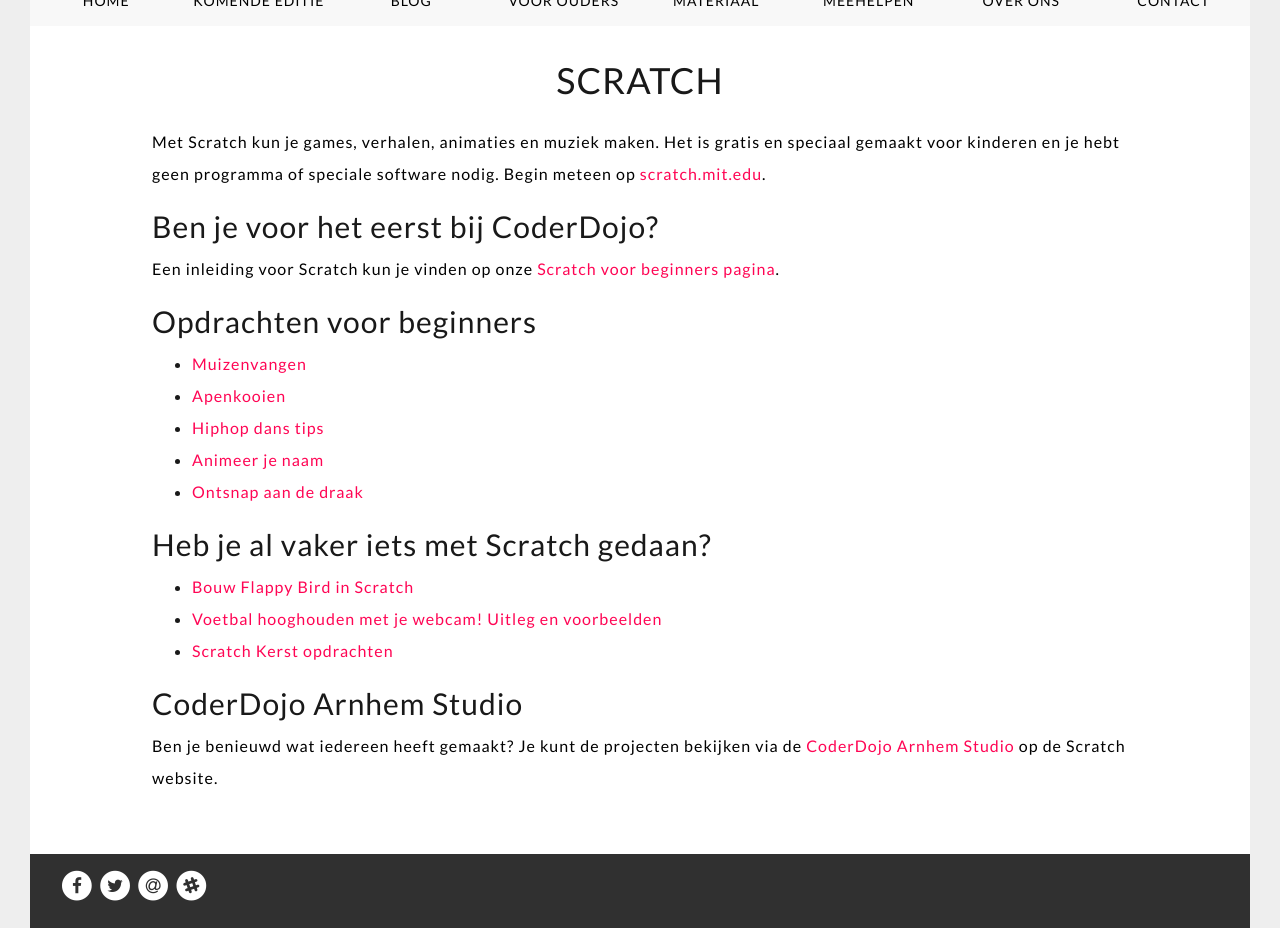
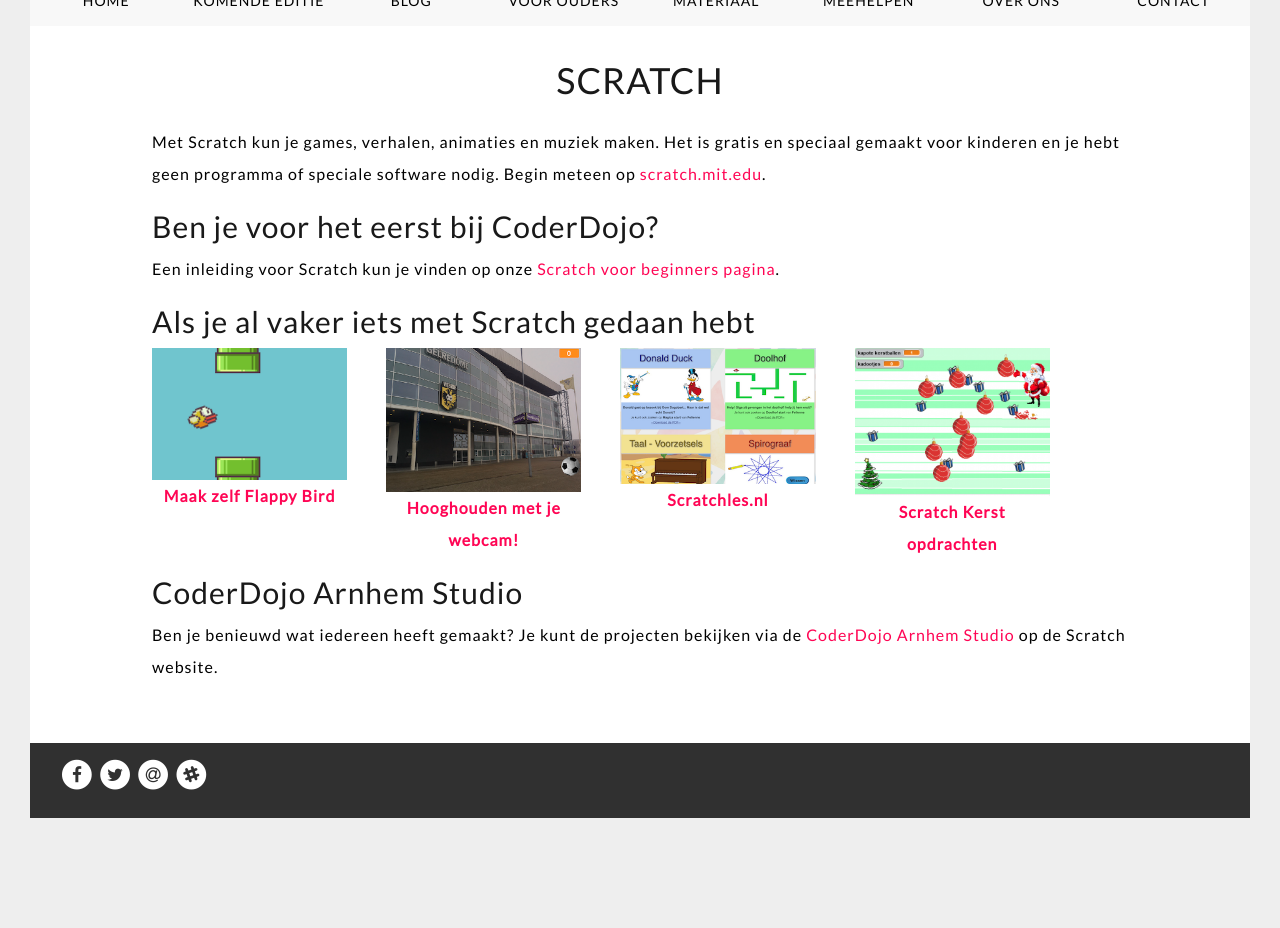
Before and after one commit to coderdojo-arnhem/coderdojo-arnhem.github.io, a Jekyll site: the page built from materiaal/scratch.md, in a window 1280 px wide, cut to the strip 354-1282 px from the top of the page. Built offline with Jekyll 4.4.1, drawn with Linux system fonts in a browser that asks for light colours; nearby versions of some CDN libraries; our own code applies the rules of GitHub Pages for plain Markdown files; after the commit the page ends 1172 px from its top, so only the background shows below that.

Commit message:
Meer scratch

```diff
--- a/materiaal/scratch.md
+++ b/materiaal/scratch.md
@@ -6,19 +10,13 @@ Ben je voor het eerst bij CoderDojo?
 ------------------------------------
 Een inleiding voor Scratch kun je vinden op onze [Scratch voor beginners pagina](/materiaal/scratch-voor-beginners).
 
-Opdrachten voor beginners
--------------------------
-  - [Muizenvangen](/static/pdf/Muizenvangen-kaartenset.pdf)
-  - [Apenkooien](/static/pdf/Boek_apenkooien.pdf)
-  - [Hiphop dans tips](/static/pdf/hiphop-dans_tips_kaarten.pdf)
-  - [Animeer je naam](/static/pdf/animeer-je-naam-kaarten.pdf)
-  - [Ontsnap aan de draak](/static/pdf/Boek_ontsnap-aan-de-draak.pdf)
-
-Heb je al vaker iets met Scratch gedaan?
-----------------------------------------
-  - [Bouw Flappy Bird in Scratch](https://github.com/timschlechter/coderdojo-arnhem/raw/master/FlappyBirdScratch.pdf)
-  - [Voetbal hooghouden met je webcam! Uitleg en voorbeelden](http://www.coderdojo-arnhem.nl/scratch-voetbal-vitesse/)
-  - [Scratch Kerst opdrachten](http://www.coderdojo-arnhem.nl/scratch-kerst/)
+Als je al vaker iets met Scratch gedaan hebt
+--------------------------------------------
+- [![Bouw Flappy Bird in Scratch](/static/img/flappybird.png)
+ Maak zelf Flappy Bird](/static/pdf/FlappyBirdScratch.pdf)
+- [![Voetbal hooghouden met je webcam](/static/img/scratch-hooghouden.png) Hooghouden met je webcam!](http://www.coderdojo-arnhem.nl/scratch-voetbal-vitesse/)
+- [![Scratchles.](/static/img/scratchles.png) Scratchles.nl](https://scratchles.nl/)
+- [![Scratch Kerst opdrachten](/static/img/kerstspel-300x228.png) Scratch Kerst opdrachten](http://www.coderdojo-arnhem.nl/scratch-kerst/)
 
 CoderDojo Arnhem Studio
 -----------------------
```
Also changed, not shown: other parts of materiaal/scratch.md (+4 -0 lines), materiaal/scratch-kerst.md (added, +20 -0 lines), static/cd-theme/css/style.min.css, static/img/flappybird.png (added), static/img/kerstkaart-300x225.png (added), static/img/kerstspel-300x225.png (added), static/img/kerstspel-300x228.png (added), static/img/kerstspel2-300x226.png (added), static/img/scratch-hooghouden.png (added), static/img/scratchles.png (added), 4 other files.
